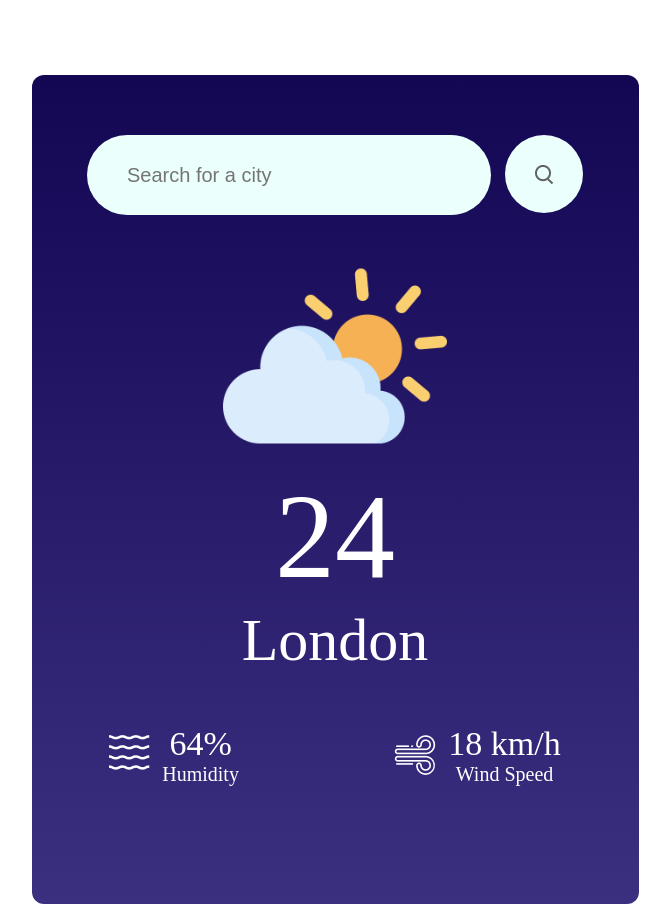
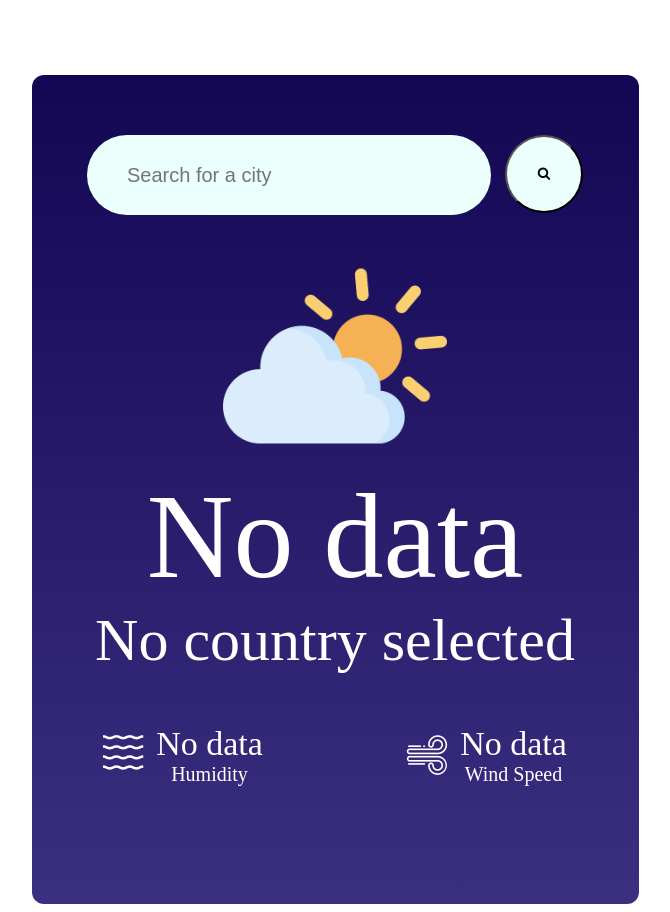
Before and after one commit to Jasleenkaur1998/Weather-App, a React (Create React App) app: page / in a window 1280 px wide. Shown: the whole page, without its empty margins (305-975 px from the left). Built offline with nearby package versions, Linux system fonts and the light colour scheme; no server answers; the HTML template or start-up script is replaced by a standard one.

Commit message:
Adding the live weather data from the countries

```diff
--- a/public/index.html
+++ b/public/index.html
@@ -10,6 +10,7 @@
       content="Web site created using create-react-app"
     />
     <link rel="apple-touch-icon" href="%PUBLIC_URL%/logo192.png" />
+    <link rel="stylesheet" href="https://cdnjs.cloudflare.com/ajax/libs/font-awesome/4.6.0/css/font-awesome.css" integrity="sha512-CB+XYxRC7cXZqO/8cP3V+ve2+6g6ynOnvJD6p4E4y3+wwkScH9qEOla+BTHzcwB4xKgvWn816Iv0io5l3rAOBA==" crossorigin="anonymous" referrerpolicy="no-referrer" />
     <!--
       manifest.json provides metadata used when your web app is installed on a
       user's mobile device or desktop. See https://developers.google.com/web/fundamentals/web-app-manifest/
--- a/src/components/Weather App/weatherApp.jsx
+++ b/src/components/Weather App/weatherApp.jsx
@@ -1,25 +1,29 @@
 import { useEffect, useState } from "react"
 import "./weatherApp.css"
-import search_icon from "../Assets/search.png"
 import cloud_icon from "../Assets/cloud.png"
 import wind_icon from "../Assets/wind.png"
 import humidity_icon from "../Assets/humidity.png"
 
 function WeatherApp() {
   const apiKey = process.env.REACT_APP_OPENWEATHER_API_KEY
-  const [city, setCity] = useState(null)
+  const [search, setSearch] = useState("")
+  const [weatherData, setWeatherData] = useState(null)
 
-  useEffect(() => {
+  const searchPressed = () => {
     fetch(
-      `https://api.openweathermap.org/data/2.5/weather?q=London&appid=${apiKey}`
+      `https://api.openweathermap.org/data/2.5/weather?q=${search}&appid=${apiKey}&units=metric`
     )
       .then((res) => res.json())
       .then((data) => {
-        console.log(data, "Connected to API")
-        setCity(data.data)
+        setWeatherData(data)
       })
-      .catch((error) => console.log(error))
-  }, [])
+  }
+
+  useEffect(() => {
+    if (weatherData) {
+      console.log(weatherData)
+    }
+  }, [weatherData])
 
   return (
     <div className="container">
@@ -28,30 +32,41 @@ function WeatherApp() {
           type="text"
           className="city-input"
           placeholder="Search for a city"
+          value={search}
+          onChange={(e) => setSearch(e.target.value)}
         />
-        <div className="search-icon">
-          <img src={search_icon} alt="search icon" />
-        </div>
+        <button className="search-icon" onClick={searchPressed}>
+          <i className="fa fa-search" aria-hidden="true" />
+        </button>
       </div>
       <div>
         <div className="weather-image">
           <img src={cloud_icon} alt="weather icon" />
         </div>
       </div>
-      <div className="weather-temp">24</div>
-      <div className="weather-location">London</div>
+      <div className="weather-temp">
+        {" "}
+        {weatherData ? `${weatherData.main.temp}°C` : "No data"}
+      </div>
+      <div className="weather-location">
+        {weatherData ? `${weatherData.name}` : "No country selected"}
+      </div>
       <div className="data-container">
         <div className="element">
           <img src={humidity_icon} alt="" className="icon" />
           <div className="data">
-            <div className="humidity-percentage">64%</div>
+            <div className="humidity-percentage">
+              {weatherData ? `${weatherData.main.humidity}` : "No data"}
+            </div>
             <div className="text">Humidity</div>
           </div>
         </div>
         <div className="element">
           <img src={wind_icon} alt="" className="icon" />
           <div className="data">
-            <div className="humidity-percentage">18 km/h</div>
+            <div className="humidity-percentage">
+              {weatherData ? `${weatherData.wind.speed}` : "No data"}
+            </div>
             <div className="text">Wind Speed</div>
           </div>
         </div>
```
